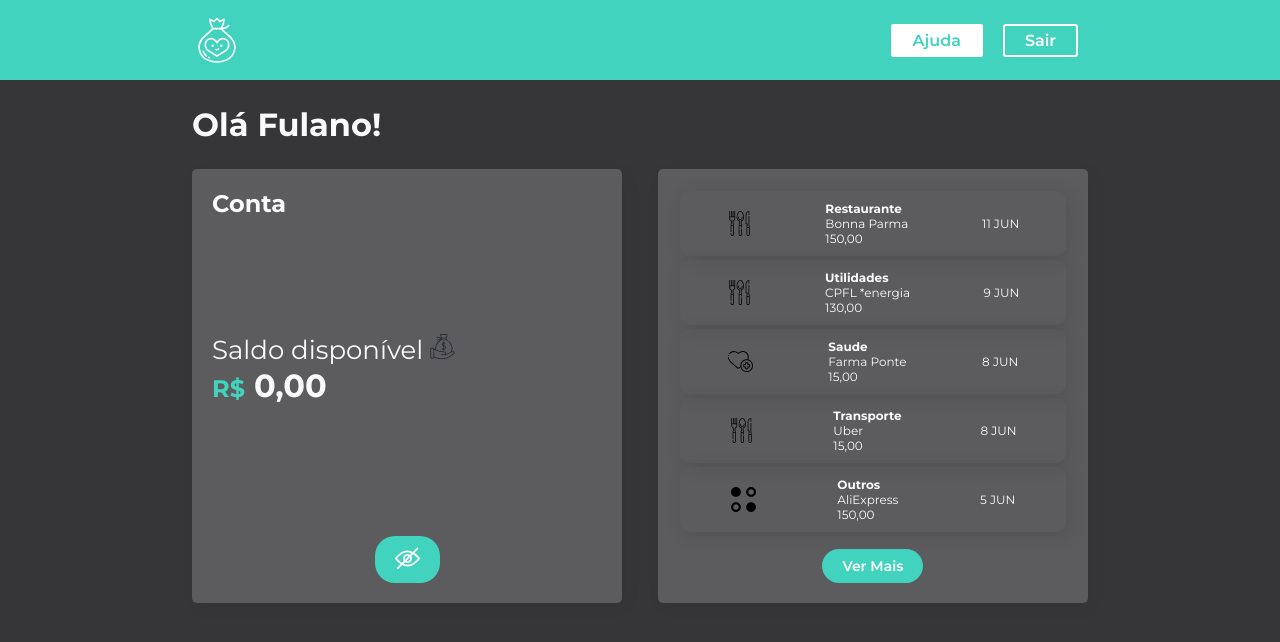
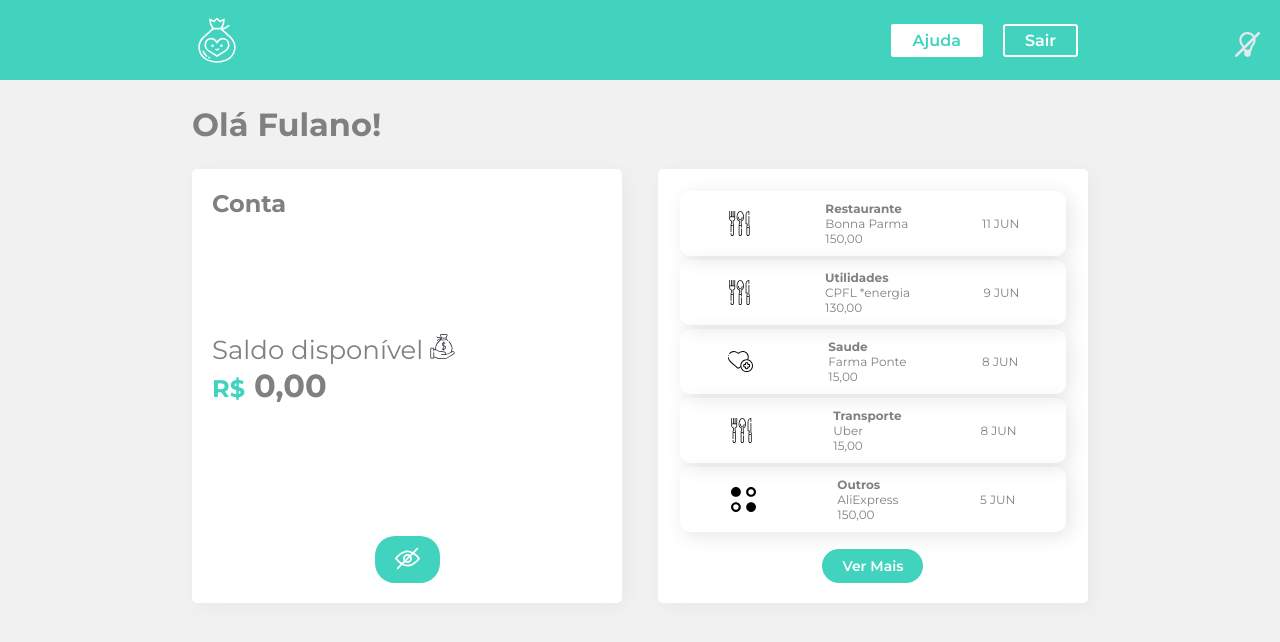
Before and after one commit to LeonardoRochaLima/styled-components, a React (Create React App) app: page / in a window 1280 px wide. Shown: the top 642 px of the page. Built offline with nearby package versions, Linux system fonts and the light colour scheme.

Commit message:
Chamando as funções na raiz da aplicação para fazer switch do tema

```diff
--- a/src/App.js
+++ b/src/App.js
@@ -6,11 +6,21 @@ import Cabecalho from "./Components/Cabecalho";
 import Container from "./Components/Container";
 
 import { GlobalStyle } from "./Components/GlobalStyle";
+import { BtnTema } from "./Components/UI";
+import SwitcherTema from "./Components/SwitcherTema";
+import { useState } from "react";
 
 function App() {
+  const [tema, setTema] = useState(true)
+  const toggleTema = () => {
+    setTema((tema) => !tema);
+  }
   return (
-    <ThemeProvider theme={temaEscuro}>
+    <ThemeProvider theme={tema ? temaClaro : temaEscuro}>
       <GlobalStyle />
+      <BtnTema onClick={() => {toggleTema()}}>
+        <SwitcherTema tema={tema}/>
+      </BtnTema>
       <Cabecalho />
       <Container />
     </ThemeProvider>
```
